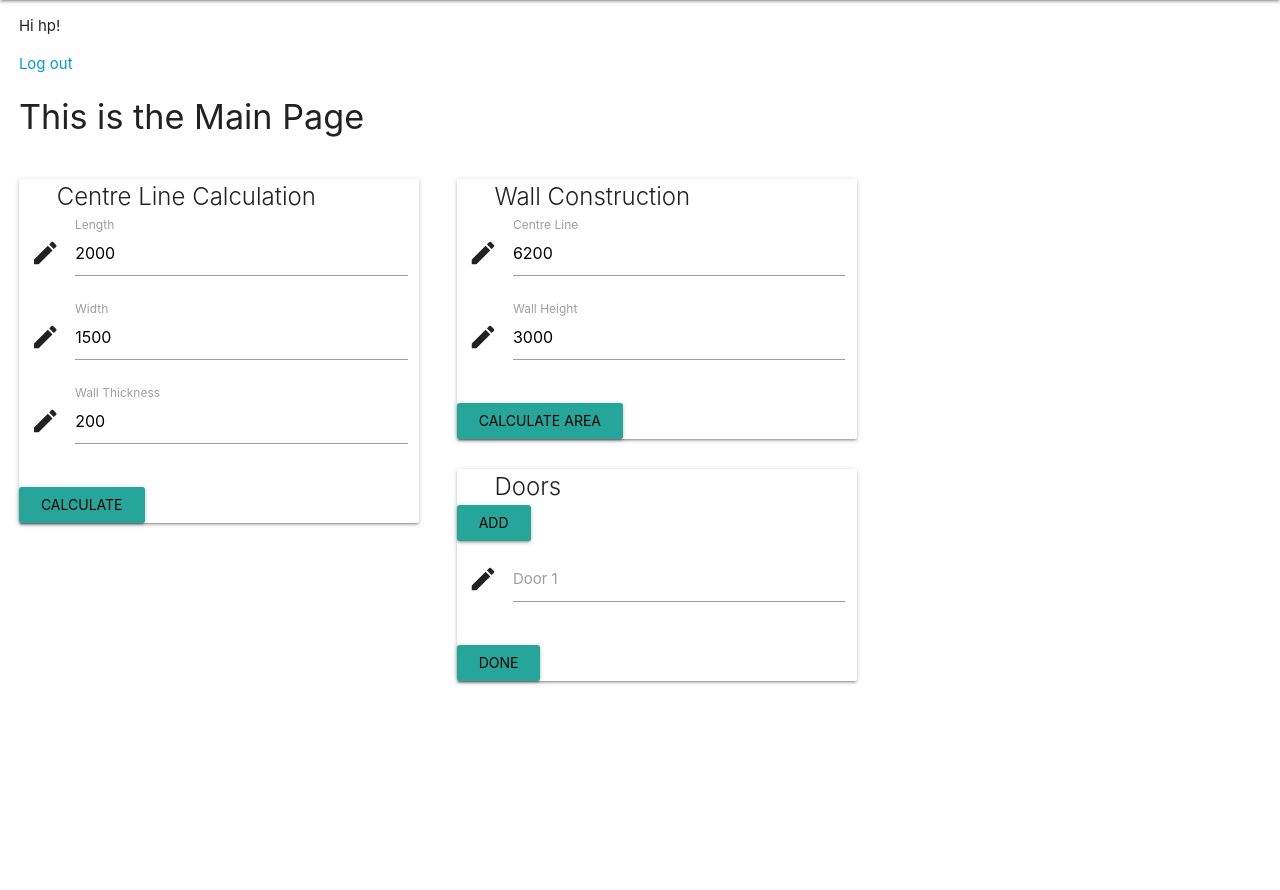
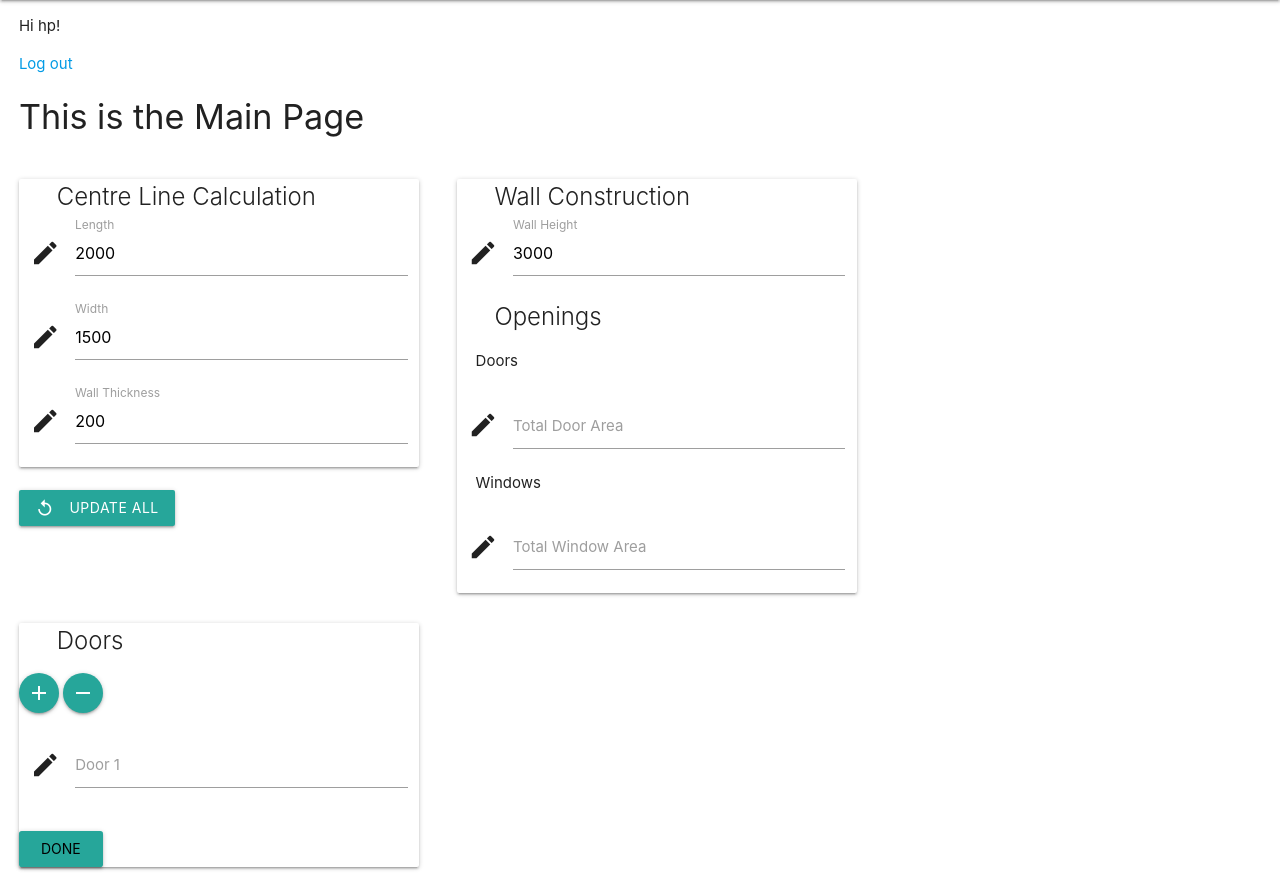
Before and after one commit to AdongoJr/Django-QS, a Django app: page /main/ in a window 1280 px wide. Shown: the part 64-954 px from the top of the page. Before the commit the page ends 749 px from the top, so only its background shows below. Run offline with Django 3.2, Linux system fonts and the light colour scheme; a user stored in the database is signed in.

Commit message:
more mods

```diff
--- a/static/js/main.js
+++ b/static/js/main.js
@@ -6,34 +6,30 @@ function addInput(divName) {
         alert('You have reached the limit: ' + counter + ' inputs.');
     } else {
         var newdiv = document.createElement('div');
-        newdiv.innerHTML = '<div class="input-field col s12">' +
-            '<i class="material-icons prefix">create</i>' +
+        newdiv.className = "input-field col s12";
+        newdiv.innerHTML = '<i class="material-icons prefix">create</i>' +
             '<label' + ' for="' + (counter + 1) + '"' + '>Door ' + (counter + 1) + '</label>' +
-            '<input' + ' id="' + (counter + 1) + '"' + ' type="number" name="doors" value="">' +
-            '</div>';
+            '<input' + ' id="' + (counter + 1) + '"' + ' type="number" ' + ' name="' + 'door' + (counter + 1) + '"' + ' value="">';
         document.getElementById(divName).appendChild(newdiv);
         counter ++;
     }
 };
 
 
-
 $(document).ready(function(){
-    $('#calculate').click(function(){
+    $('#updateAll').click(function(){
         let length = $('#length').val();
         let width = $('#width').val();
         let wallThickness = $('#wallThickness').val();
         let cL = (2*length) + (2*width) - (4*2*0.5*wallThickness);
         $('#centreLine').text(cL);
-    });
 
-    $('#calculateArea').click(function(){
-        let cl = $('#cl').val();
         let wallH = $('#wallH').val();
-        d = cl*wallH*1e-6;
+        d = cL*wallH*1e-6;
         let area = Math.round(d*100)/100;
         $('#wallConstr').text(area);
     });
+
 
     $('#done').click(function(){
         let names = $('#myForm').serializeArray();
@@ -50,4 +46,16 @@ $(document).ready(function(){
 
         $('#addResult').text(sum).css('color', 'red');
     });
+
+
+    $('#remove').click(function(){
+        if (counter==1) {
+            alert('Cannot remove first input field!')
+        } else {
+            let list = document.getElementById('dynamicInput');
+            list.removeChild(list.lastElementChild);
+            counter--;
+        }
+    });
+
 });
--- a/templates/main.html
+++ b/templates/main.html
@@ -3,8 +3,9 @@
 {% block content %}
         <h4 class="one">This is the Main Page</h4> <br>
 
+        <!--Centre Line-->
         <div class="one" style="width: 400px; float: left;">
-            <form class="card">
+            <form class="card" id="cnt">
             <div class="row">
             <span class="card-title">Centre Line Calculation</span>
             <div class="input-field col s12">
@@ -24,46 +25,56 @@
             </div>
             </div>
 
-
-            <input type="button" value="Calculate" id="calculate" class="btn waves-effect waves-light">
             <h4 class="one" id="centreLine"></h4>
             </form>
+
+            <button  value="Update All" id="updateAll" class="btn waves-effect waves-light"> Update All
+                <i class="material-icons left">replay</i>
+            </button>
         </div>
 
-
+        <!--Wall Construction-->
         <div class="one" style="width: 400px; float: left;">
             <form class="card">
             <div class="row">
                 <span class="card-title">Wall Construction</span>
                     <div class="input-field col s12">
                         <i class="material-icons prefix">create</i>
-                <input id="cl" type="number" name="cl" value="6200" required>
-                <label for="cl">Centre Line</label>
-            </div>
-            <div class="input-field col s12">
-                <i class="material-icons prefix">create</i>
                         <input id="wallH" type="number" name="wallH" value="3000" required>
                         <label for="wallH">Wall Height</label>
                     </div>
+                <span class="card-title">Openings</span>
+                <p class="one">Doors</p>
+                    <div class="input-field col s12">
+                        <i class="material-icons prefix">create</i>
+                        <input id="doorArea" type="number" name="doorArea" value="" required>
+                        <label for="doorArea">Total Door Area</label>
+                    </div>
+                <p class="one">Windows</p>
+                    <div class="input-field col s12">
+                        <i class="material-icons prefix">create</i>
+                        <input id="winArea" type="number" name="winArea" value="" required>
+                        <label for="winArea">Total Window Area</label>
                     </div>
 
+            </div>
 
-            <input type="button" value="Calculate Area" id="calculateArea" class="btn waves-effect waves-light">
             <h4 class="one"id="wallConstr"></h4>
             </form>
         </div>
 
-
+        <!--Doors-->
         <div class="one" style="width: 400px; float: left;">
             <form class="card" id="myForm">
                 <div class="row">
                     <span class="card-title">Doors</span> <br>
-                <input type="button" value="Add" id="add" onclick="addInput('dynamicInput');" class="btn waves-effect waves-light"> <br>
+                    <p id="add" onclick="addInput('dynamicInput');" class="btn-floating waves-effect waves-light"> <i class="material-icons">add</i> </p>
+                    <p id="remove" class="btn-floating waves-effect waves-light"> <i class="material-icons">remove</i> </p> <br>
                     <div id="dynamicInput">
                         <div class="input-field col s12">
                             <i class="material-icons prefix">create</i>
                             <label for="1">Door 1</label>
-                        <input type="number" name="doors" id="1" value="">
+                            <input  id="1" type="number" name="door1" value="">
                         </div>
                     </div> <br>
                 </div>
```
Lines whose indentation alone changed are shown as unchanged.
